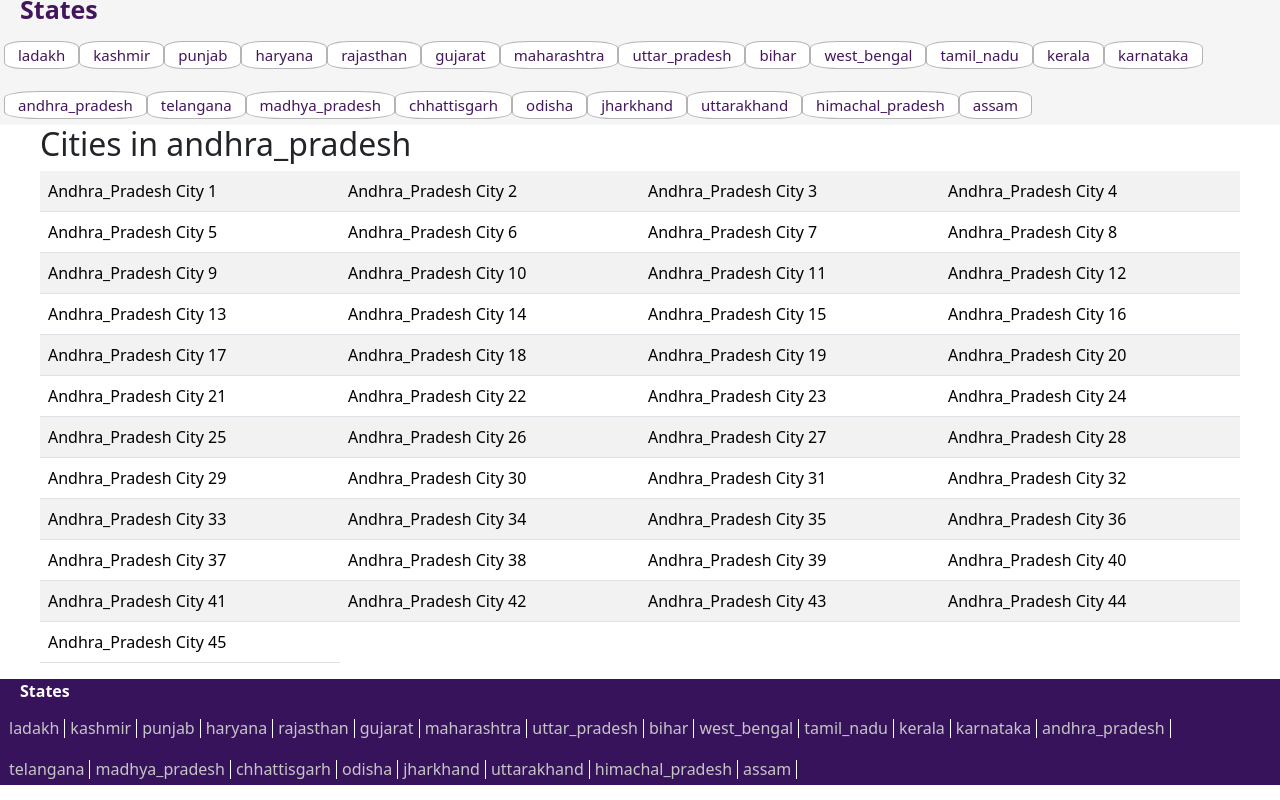
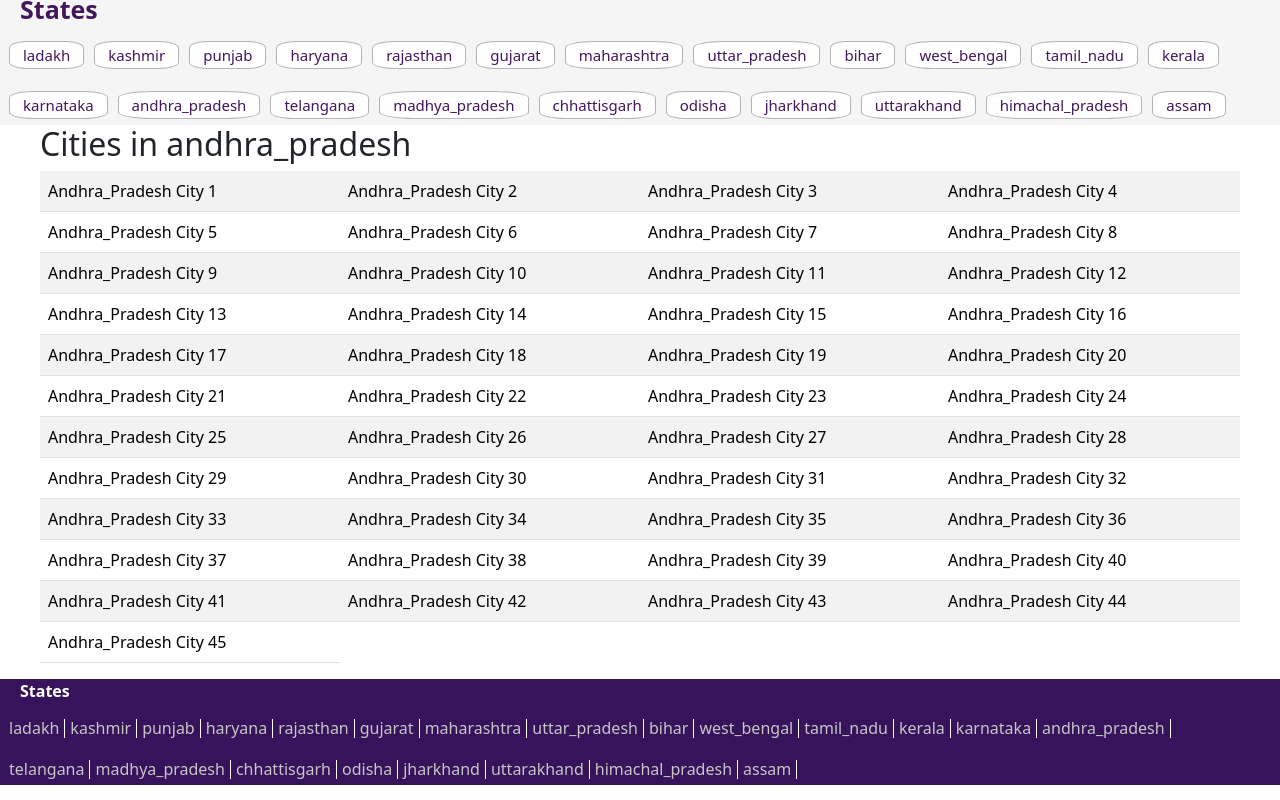
Before and after one commit to vnray/Package-Listing-mob, a React (Vite) app: page /state/andhra_pradesh in a window 1280 px wide. Built offline with nearby package versions, Linux system fonts and the light colour scheme.

Commit message:
today all changes

```diff
--- a/package.json
+++ b/package.json
@@ -25,6 +25,7 @@
     "eslint": "^9.22.0",
     "eslint-plugin-react-hooks": "^5.2.0",
     "eslint-plugin-react-refresh": "^0.4.19",
+    "gh-pages": "^6.3.0",
     "globals": "^16.0.0",
     "vite": "^6.3.1"
   }
--- a/src/index.css
+++ b/src/index.css
@@ -284,3 +284,6 @@
     font-size: 14px;
     line-height: 16px;
 }
+.button-wrapper .right-area-lable ul li{
+  padding: 0 5px;
+}
```
Also changed, not shown: 1 other file (tests, documents, lock files or other folders).
